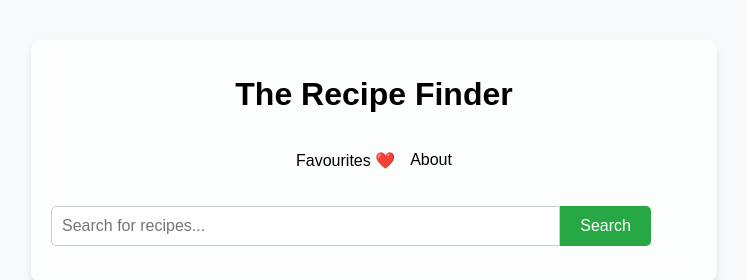
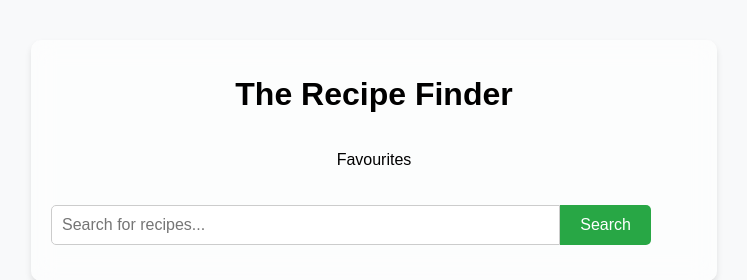
Before and after one commit to HEPTA-111/the-recipe-finder, a React (Vite) app in the folder the-recipe-finder/: page / in a window 1280 px wide. Shown: the top 280 px of the page, without its empty margins (266-1013 px from the left). Built offline with nearby package versions, Linux system fonts and the light colour scheme.

Commit message:
Links update

```diff
--- /dev/null
+++ b/package.json
@@ -0,0 +1,5 @@
+{
+  "dependencies": {
+    "react-router-dom": "^7.9.4"
+  }
+}
--- a/the-recipe-finder/src/App.tsx
+++ b/the-recipe-finder/src/App.tsx
@@ -1,6 +1,7 @@
 import Header from "./components/Header.jsx";
 import RecipeItem from "./components/RecipeItem.js";
 import Footer from "./components/Footer.jsx";
+import { BrowserRouter } from "react-router-dom";
 
 const recipeItems = [
   {
@@ -37,7 +38,7 @@ const recipeItems = [
 
 function App() {
   return (
-    <>
+    <BrowserRouter>
       <Header />
       {/* FIX 2, 3, & 4: Correct map syntax, use dynamic data, and add a 'key' prop */}
       {recipeItems.map((recipe) => (
@@ -51,7 +52,7 @@ function App() {
         />
       ))}
       <Footer />
-    </>
+    </BrowserRouter>
   );
 }
 
--- a/the-recipe-finder/src/components/Header.tsx
+++ b/the-recipe-finder/src/components/Header.tsx
@@ -4,8 +4,7 @@ export default function Header() {
             <div className="header-content">
                 <h1>The Recipe Finder</h1>
                 <div className="nav-links">
-                    <p>Favourites ❤️</p>
-                    <p>About</p>
+                    <p>Favourites</p>
                 </div>
                 <div className="search-bar">
                     <input type="text" className="search-input" placeholder="Search for recipes..." />
```
Also changed, not shown: 1 other file (tests, documents, lock files or other folders).
